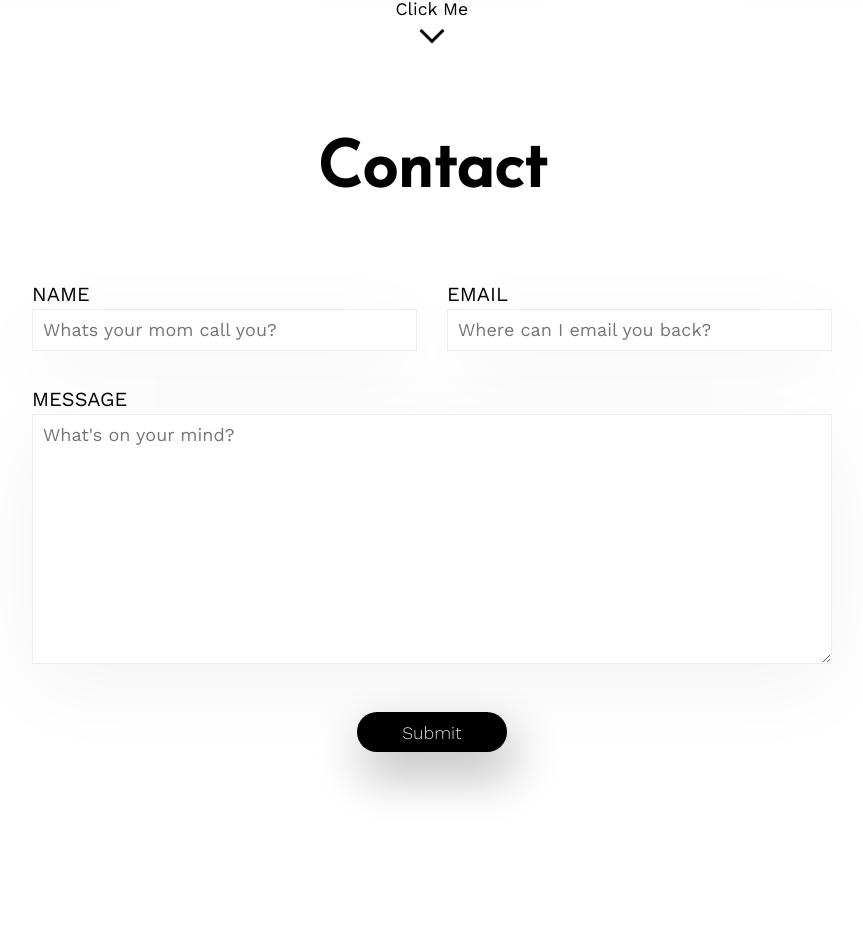
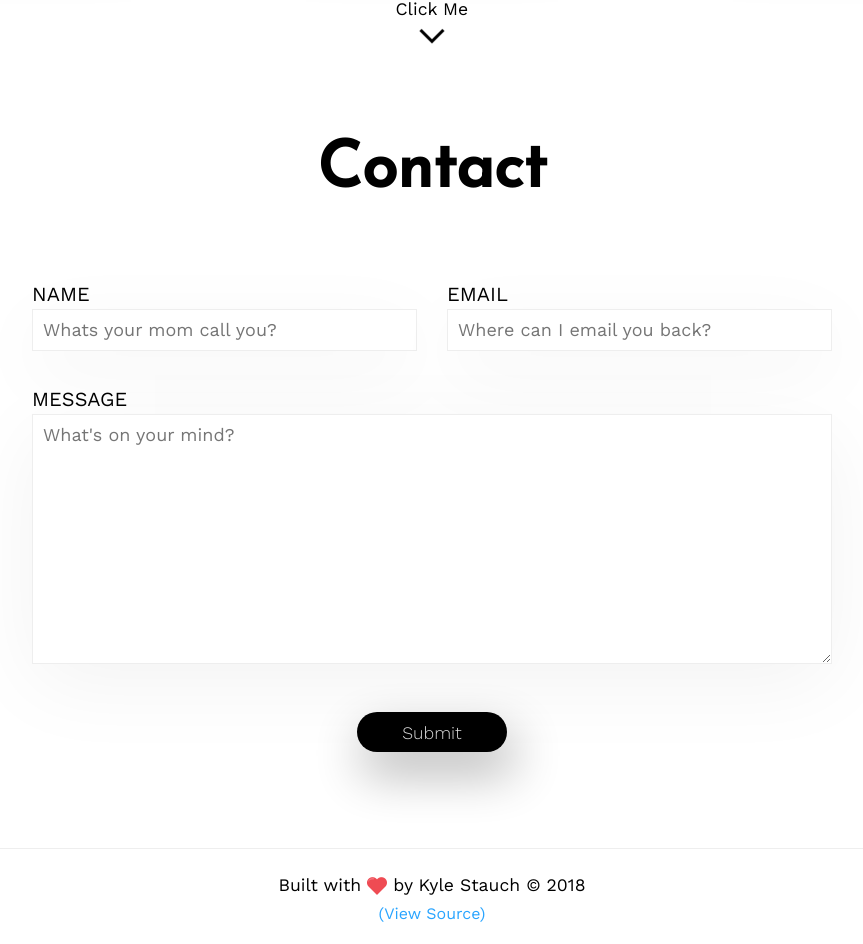
Before and after one commit to KyleS-99/Portfolio-Site, a React (Create React App) app in the folder client/: page / in a window 1280 px wide. Shown: the part 2957-3901 px from the top of the page, without its empty margins (208-1071 px from the left). Before the commit the page ends 3869 px from the top, so only its background shows below. Built offline with nearby package versions, Linux system fonts and the light colour scheme.

Commit message:
Finished footer component

```diff
--- a/client/src/components/Contact.js
+++ b/client/src/components/Contact.js
@@ -6,7 +6,7 @@ import { ButtonBlur } from './styled/ButtonAndBlur';
 
 const ContactContainer = styled.div`
     width: 100%;
-    padding-bottom: 10rem;
+    padding-bottom: 6rem;
     position: relative;
 `;
 
--- a/client/src/components/Footer.js
+++ b/client/src/components/Footer.js
@@ -5,11 +5,34 @@ const FooterContainer = styled.footer`
     display: flex;
     justify-content: center;
     align-items: center;
+    flex-direction: column;
+    border-top: 1px solid #eee;
+    padding: 10px;
+`;
+
+const Copy = styled.p`
+    font-size: 1.1rem;
+    margin: 0;
+`;
+
+const ViewSource = styled.a`
+    font-size: 1rem;
+    text-transform: capitalize;
+    cursor: pointer;
+    margin: 10px 0;
+    color: #28A4FF;
 `;
 
 const Footer = () => (
     <FooterContainer>
-
+        <Copy>Built with<img src={window.location.origin + '/img/heart.png'} alt=" love " style={{ position: 'relative', top: '11px' }} />by Kyle Stauch &copy; {new Date().getFullYear()}</Copy>
+        <ViewSource
+            href="https://github.com/KyleS-99/Portfolio-Site"
+            target="_blank"
+            rel="noopener noreferrer"
+        >
+            (view source)
+        </ViewSource>
     </FooterContainer>
 );
 
```
